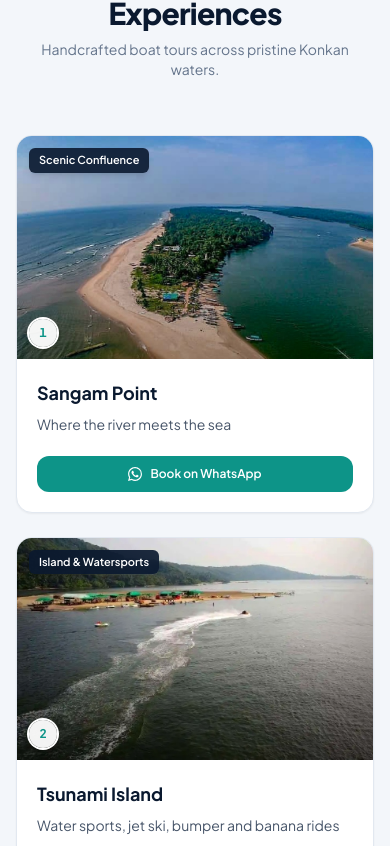
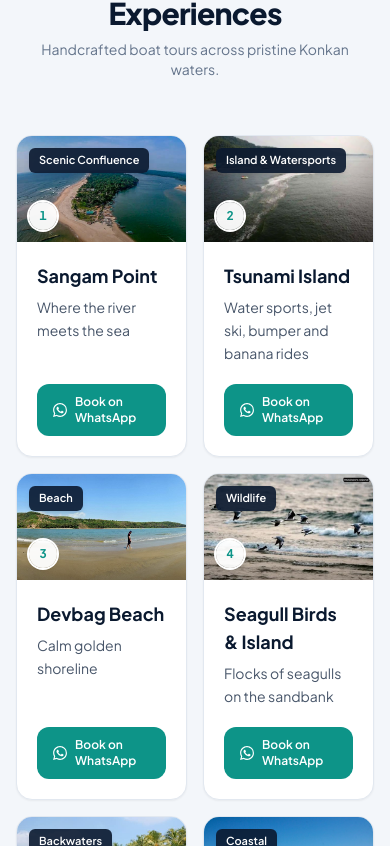
Before and after one commit to Anurag-git22/seaking, a React (Vite) app: page / in a window 390 px wide. Shown: the part 1518-2364 px from the top of the page. Built offline with nearby package versions, Linux system fonts and the light colour scheme; the HTML template or start-up script is replaced by a standard one.

Commit message:
Fix mobile view: show experience cards side by side (2 columns) instead of single column

```diff
--- a/src/App.tsx
+++ b/src/App.tsx
@@ -640,8 +640,8 @@
             </p>
           </div>
 
-          {/* Responsive Layout: 1 col on mobile, 2 on tablet, 4 on desktop (2 rows of 4) */}
-          <div className="grid grid-cols-1 sm:grid-cols-2 lg:grid-cols-4 gap-6">
+          {/* Responsive Layout: 2 cols on mobile, 2 on tablet, 4 on desktop (2 rows of 4) */}
+          <div className="grid grid-cols-2 lg:grid-cols-4 gap-4 sm:gap-6">
             {EXPERIENCES.map((exp, index) => (
               <div
                 key={exp.id}
```
